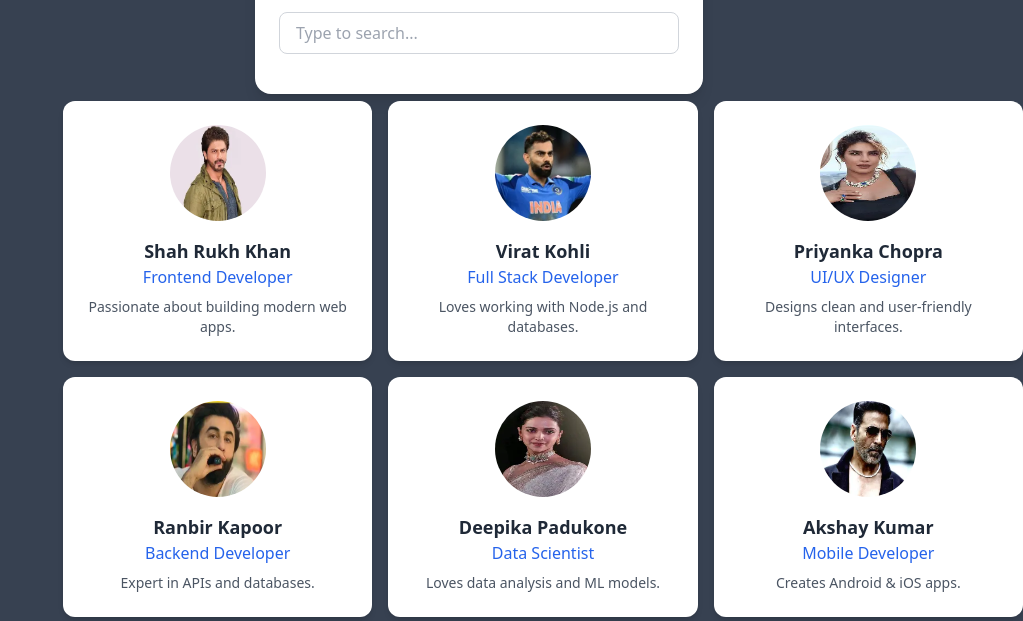
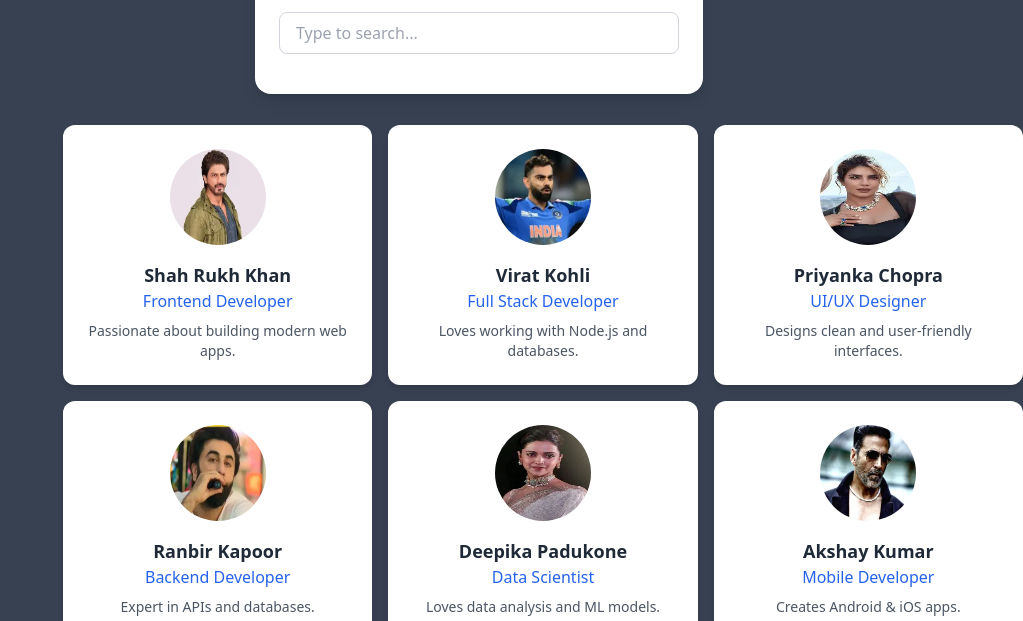
Before and after one commit to shbhansh66/Real-Time-search, a website: page index.html in a window 1280 px wide. Shown: the part 331-952 px from the top of the page, without its empty margins (257-1280 px from the left). Drawn offline with nearby package versions, Linux system fonts and the light colour scheme.

Commit message:
Update index.html

```diff
--- a/index.html
+++ b/index.html
@@ -23,7 +23,7 @@
     <!-- List -->
 
   </div>
-  <div id="container" class="grid grid-cols-1 sm:grid-cols-2 lg:grid-cols-3 gap-4 absolute top-[54%] left-[25%]"></div>
+  <div id="container" class="grid grid-cols-1 sm:grid-cols-2 lg:grid-cols-3 gap-4 absolute top-[57%] left-[25%]"></div>
 
 
  <script src="script.js"></script>
```
